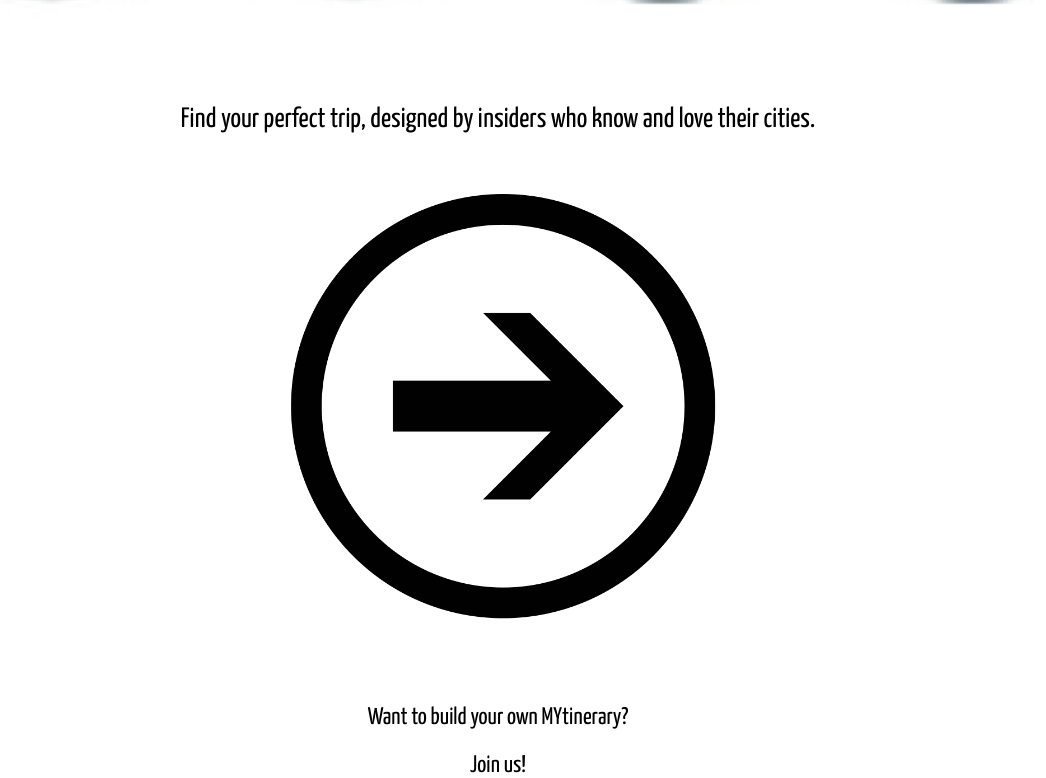
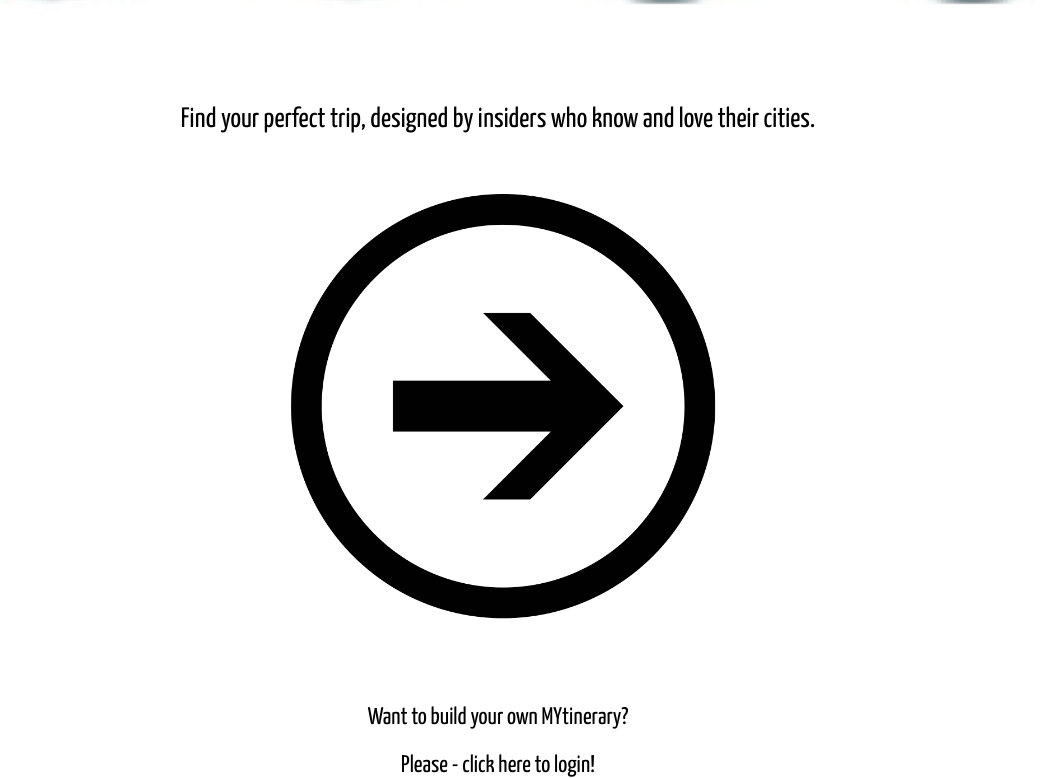
Before and after one commit to MikeKowalsky/MYtinerary, a React (Create React App) app: page / in a window 1280 px wide. Shown: the part 603-1381 px from the top of the page, without its empty margins (142-1188 px from the left). Built offline with nearby package versions, Linux system fonts and the light colour scheme; no server answers; a web font is replaced by a local one.

Commit message:
changed main view - added links to login and create new Iti

```diff
--- a/src/App.css
+++ b/src/App.css
@@ -30,6 +30,10 @@
   margin: 60px 10px 10px 10px;
 }
 
+.App-call-to-action a {
+  text-decoration: none;
+  color: black;
+}
 /* login/signup form shared styles */
 
 .form-wrapper {
--- a/src/App.js
+++ b/src/App.js
@@ -1,5 +1,7 @@
 import React, { Component } from "react";
 import { Link } from "react-router-dom";
+import { connect } from "react-redux";
+import PropTypes from "prop-types";
 
 import logo from "./assets/MYtineraryLogo.png";
 import arrow from "./assets/circled-right-2.png";
@@ -8,6 +10,8 @@ import "./App.css";
 import Header from "./components/Header/Header";
 
 class App extends Component {
+  createNewItineraryHandler = () => {};
+
   render() {
     return (
       <React.Fragment>
@@ -23,7 +27,15 @@ class App extends Component {
           </Link>
           <div className="App-call-to-action">
             <p>Want to build your own MYtinerary?</p>
-            <p>Join us!</p>
+            {this.props.user.isAuthenticated ? (
+              <Link to="/newIterinary">
+                <p>Click here to create!</p>
+              </Link>
+            ) : (
+              <Link to="/login">
+                <p>Please - click here to login!</p>
+              </Link>
+            )}
           </div>
         </div>
       </React.Fragment>
@@ -31,4 +43,12 @@ class App extends Component {
   }
 }
 
-export default App;
+App.propTypes = {
+  user: PropTypes.object.isRequired
+};
+
+const mapStateToProps = state => ({
+  user: state.user
+});
+
+export default connect(mapStateToProps)(App);
```
